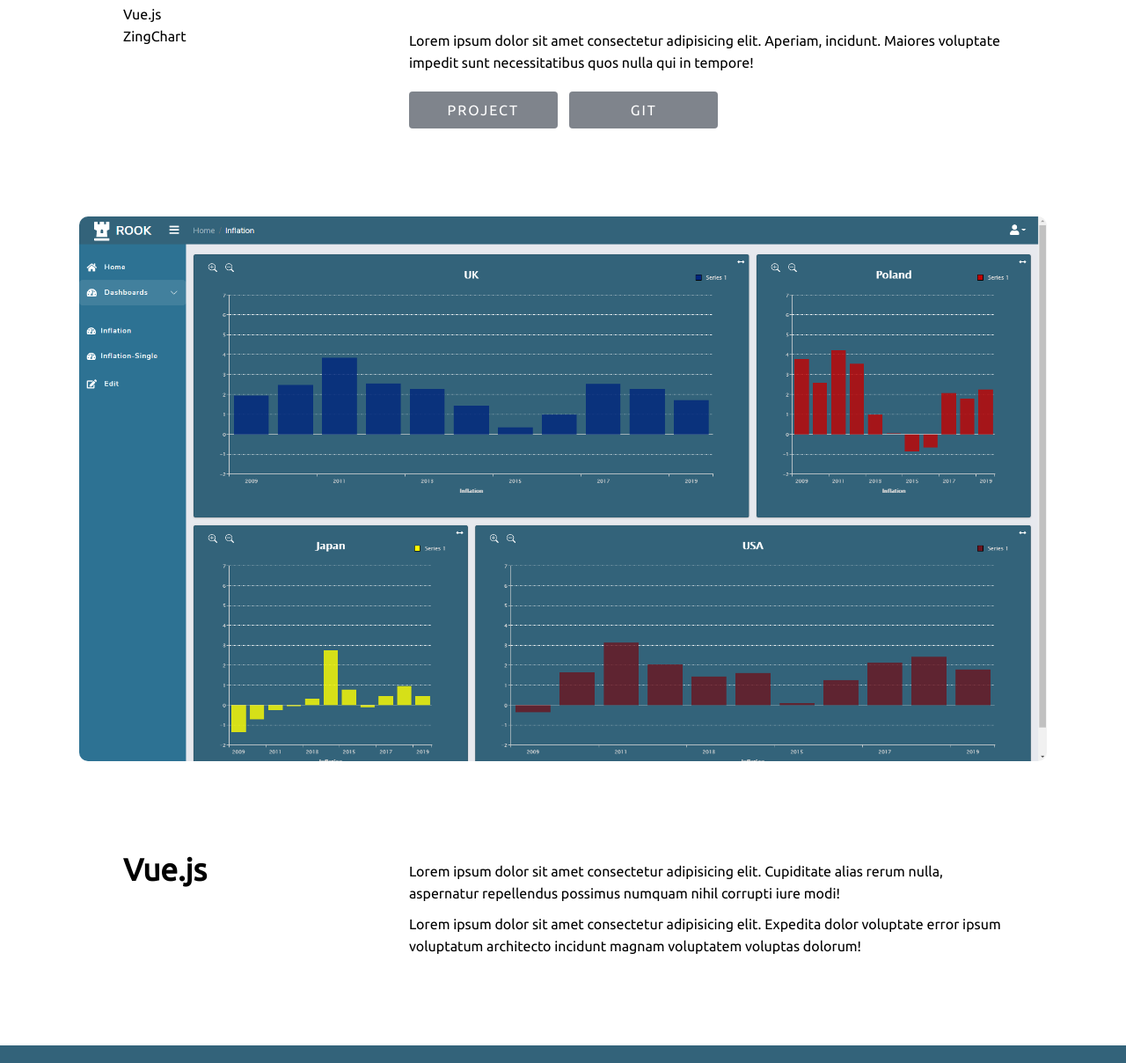
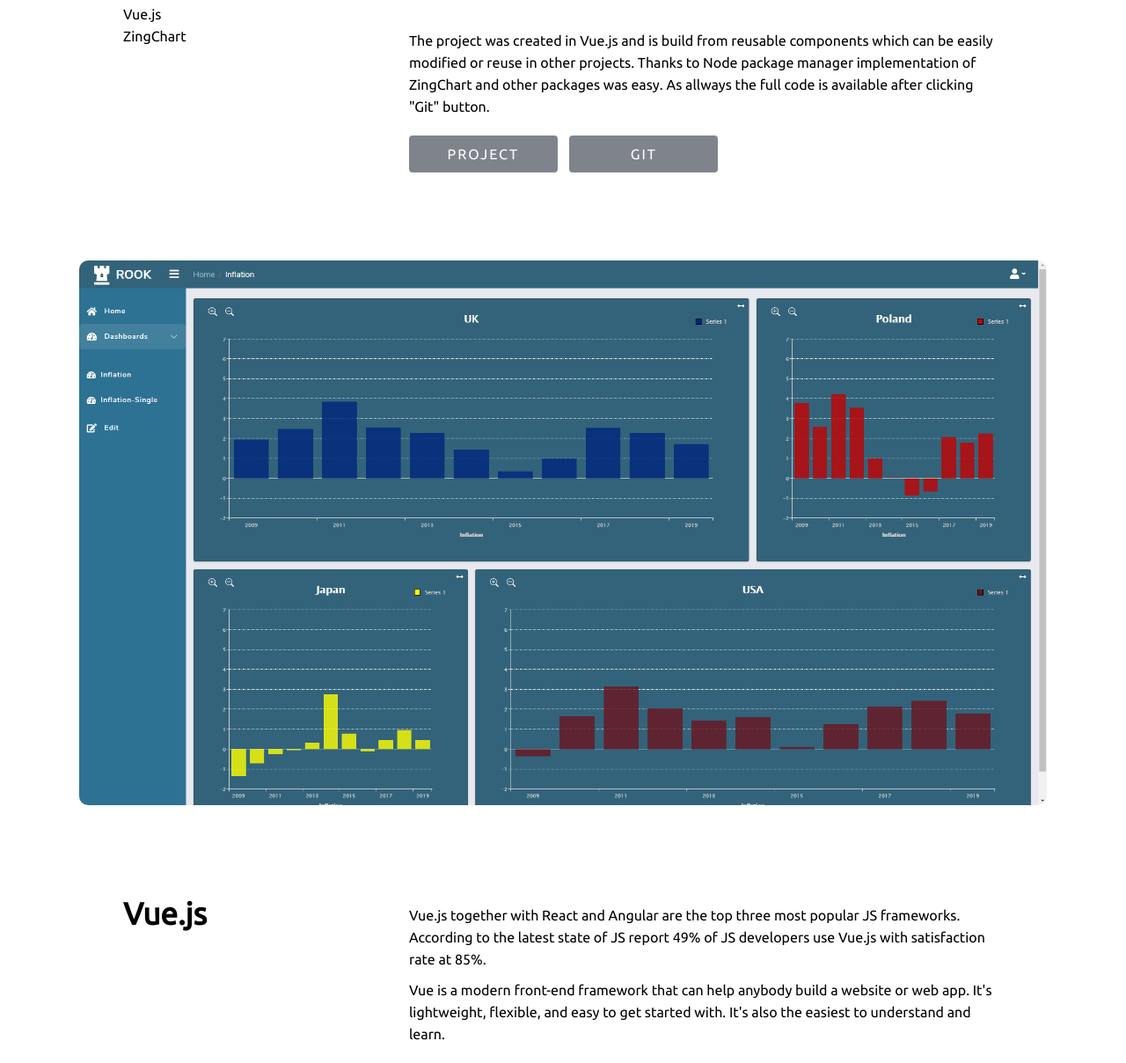
Before and after one commit to AndSzy/Personal-Website-2021, a plain HTML site: page projects/thedashboard.html in a window 1280 px wide. Shown: the part 252-1460 px from the top of the page at 88% size. Drawn offline with Linux system fonts and the light colour scheme.

Commit message:
TheDashboard Added

```diff
--- a/projects/thedashboard.html
+++ b/projects/thedashboard.html
@@ -29,7 +29,7 @@
       </div>
       <div class="right">
         <h2>The Dashboard - Your personal economic data</h2>
-        <p> Lorem ipsum dolor sit amet consectetur adipisicing elit. Aperiam, incidunt. Maiores voluptate impedit sunt necessitatibus quos nulla qui in tempore!
+        <p> The project was created in Vue.js and is build from reusable components which can be easily modified or reuse in other projects. Thanks to Node package manager implementation of ZingChart and other packages was easy. As allways the full code is available after clicking "Git" button.
          </p>
         <a href="https://admin-dashboard-980b3.web.app/" class="btn" target="_blank">Project</a>
         <a href="https://github.com/AndSzy/Admin-Dashboard-Deploy" class="btn" target="_blank">Git</a>
@@ -48,8 +48,8 @@
         <h3>Vue.js</h3>
       </div>
       <div class="right">
-        <p>Lorem ipsum dolor sit amet consectetur adipisicing elit. Cupiditate alias rerum nulla, aspernatur repellendus possimus numquam nihil corrupti iure modi!</p>
-        <p>Lorem ipsum dolor sit amet consectetur adipisicing elit. Expedita dolor voluptate error ipsum voluptatum architecto incidunt magnam voluptatem voluptas dolorum!</p>
+        <p>Vue.js together with React and Angular are the top three most popular JS frameworks. According to the latest state of JS report 49% of JS developers use Vue.js with satisfaction rate at 85%.</p>
+        <p>Vue is a modern front-end framework that can help anybody build a website or web app. It's lightweight, flexible, and easy to get started with. It's also the easiest to understand and learn. </p>
       </div>
     </section>
 
```
Also changed, not shown: index.html (+0 -2 lines).
